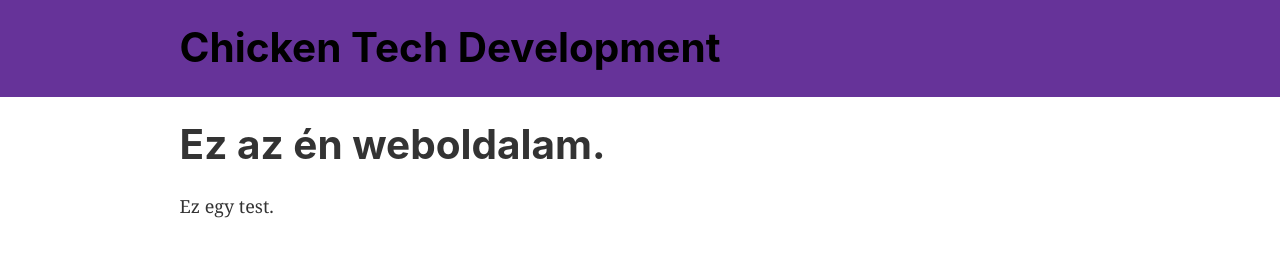
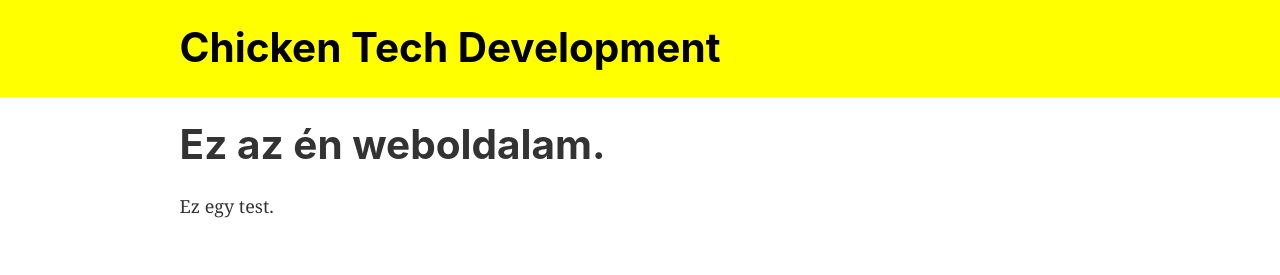
Before and after one commit to Barigamb738/testwebpage, a Gatsby site: page / in a window 1280 px wide. Built offline with nearby package versions, Linux system fonts and the light colour scheme; Gatsby itself is replaced by a stand-in of ours.

Commit message:
Update header.js

```diff
--- a/src/components/header.js
+++ b/src/components/header.js
@@ -5,13 +5,12 @@ import React from "react"
 const Header = ({ siteTitle }) => (
   <header
     style={{
-      background: `rebeccapurple`,
+      background: `yellow`,
       marginBottom: `1.45rem`,
     }}
   >
     <div
       style={{
-        color: `yellow`,
         margin: `0 auto`,
         maxWidth: 960,
         padding: `1.45rem 1.0875rem`,
```
